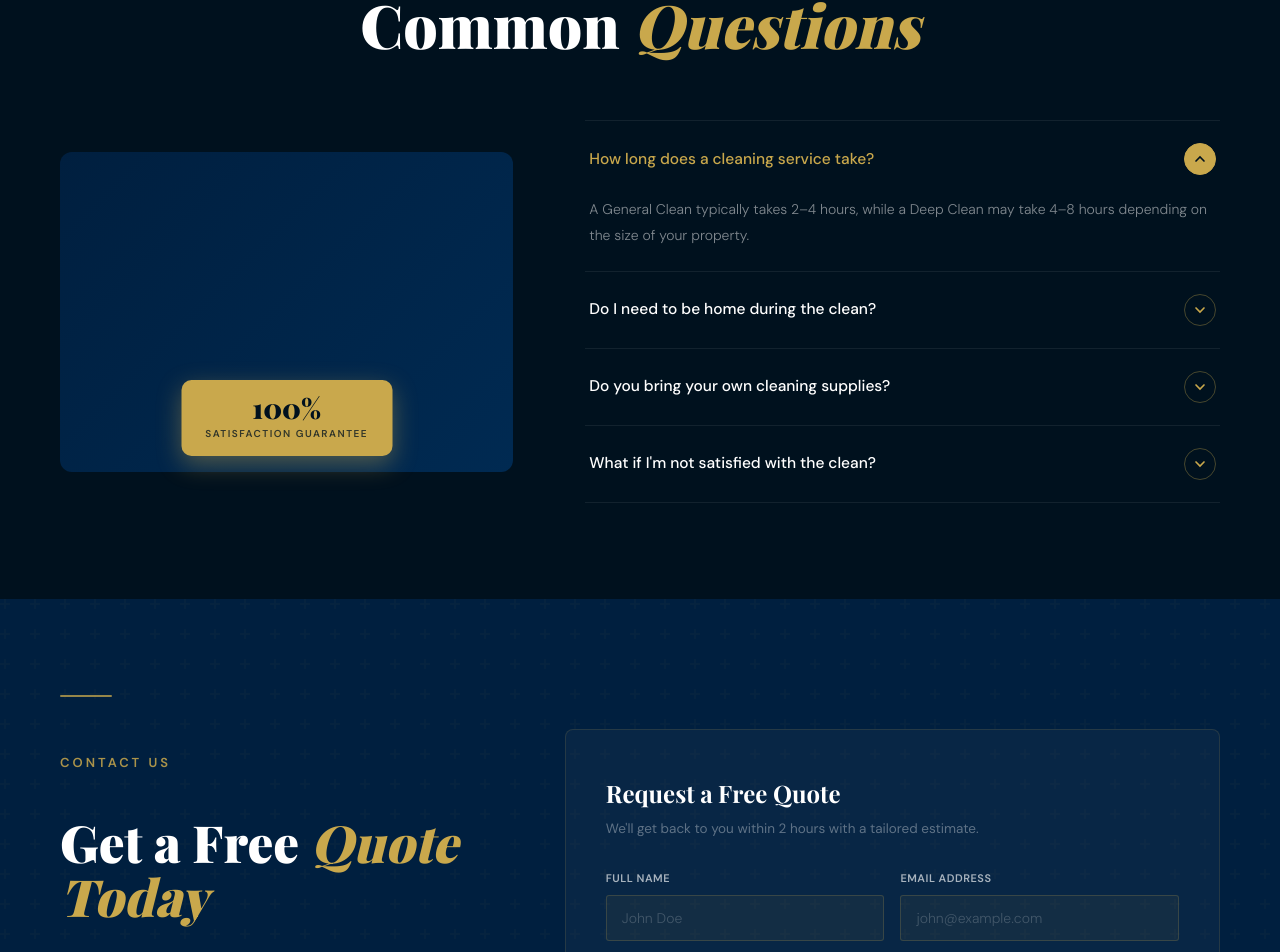
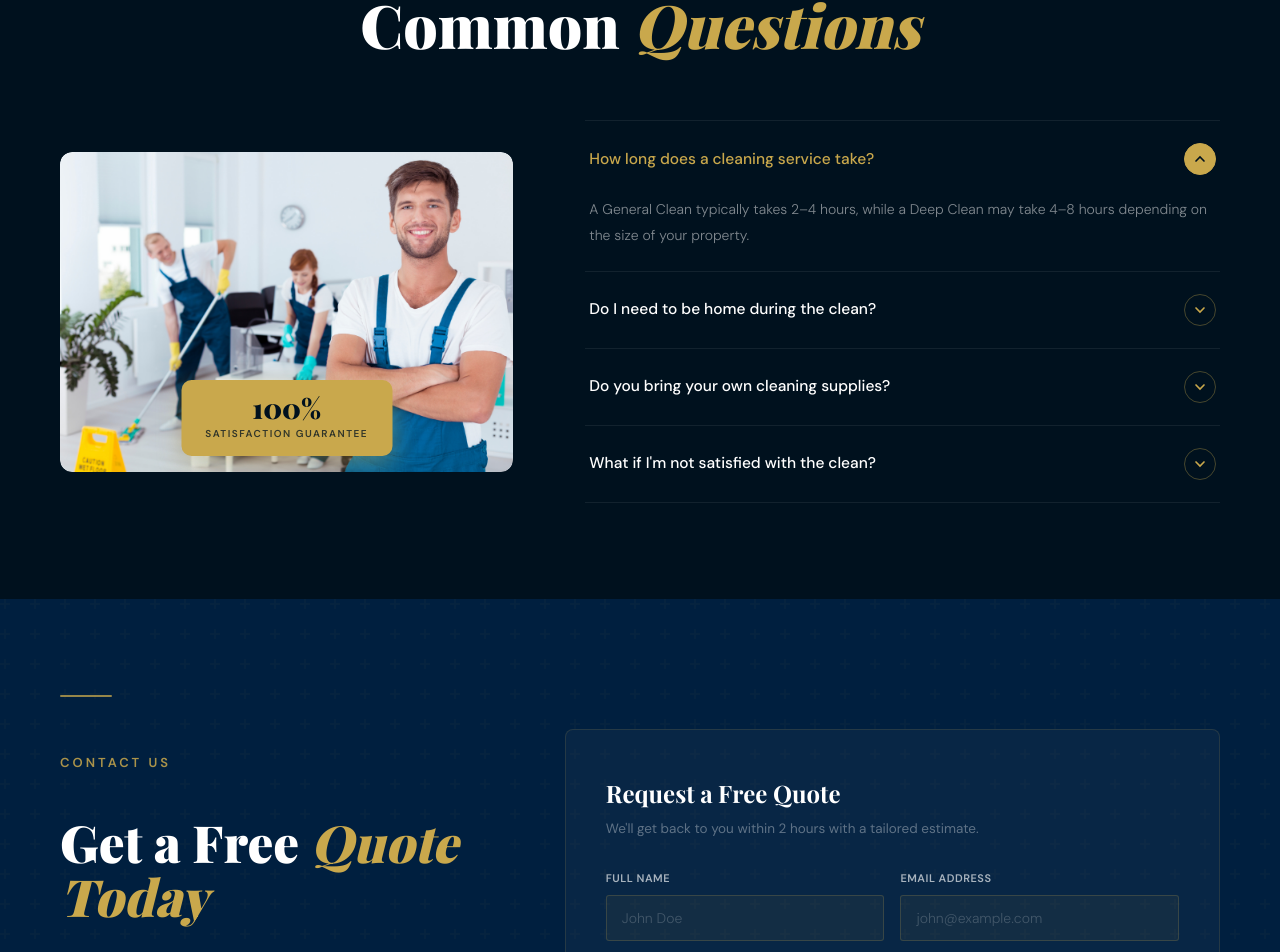
Before and after one commit to minhtran56757-afk/Sparklehavencleaning, a React app: page / in a window 1280 px wide. Shown: the part 6457-7409 px from the top of the page. Built offline with nearby package versions, Linux system fonts and the light colour scheme; the HTML template or start-up script is replaced by a standard one; a web font is replaced by a local one.

Commit message:
photo change

```diff
--- a/src/components/Contact.jsx
+++ b/src/components/Contact.jsx
@@ -102,8 +102,7 @@ const Contact = () => {
                   <option value="">Select a service</option>
                   <option value="General Clean">General Clean — $160</option>
                   <option value="Deep Clean">Deep Clean — $230</option>
-                  <option value="End of Lease Clean">End of Lease Clean</option>
-                  <option value="Carpet Cleaning">Carpet Cleaning</option>
+                  <option value="Not Sure">Not sure — help me choose</option>
                 </select>
               </div>
               <div className="fg">
--- a/src/components/FAQ.css
+++ b/src/components/FAQ.css
@@ -13,7 +13,17 @@
   align-items: flex-end;
   justify-content: center;
   min-height: 320px;
-  background: linear-gradient(135deg, var(--navy) 0%, var(--mid) 100%);
+  border-radius: 12px;
+  overflow: hidden;
+}
+
+.faq-img {
+  position: absolute;
+  inset: 0;
+  width: 100%;
+  height: 100%;
+  object-fit: cover;
+  object-position: center;
   border-radius: 12px;
 }
 
--- a/src/components/FAQ.jsx
+++ b/src/components/FAQ.jsx
@@ -1,5 +1,6 @@
 import React, { useState } from 'react';
 import './FAQ.css';
+import careerImg from '../assets/person photo.png';
 
 const faqs = [
   {
@@ -36,6 +37,7 @@ const FAQ = () => {
         </div>
         <div className="faq-layout">
           <div className="faq-img-col">
+            <img src={careerImg} alt="Satisfaction Guarantee" className="faq-img" />
             <div className="faq-badge">
               <span className="faq-bn">100%</span>
               <span className="faq-bl">Satisfaction Guarantee</span>
```
Also changed, not shown: src/assets/person photo.png (added).
